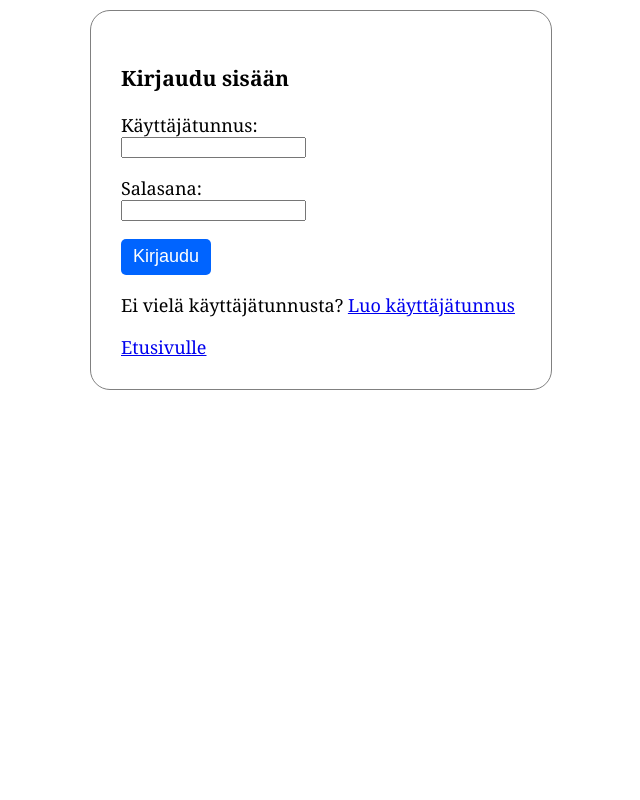
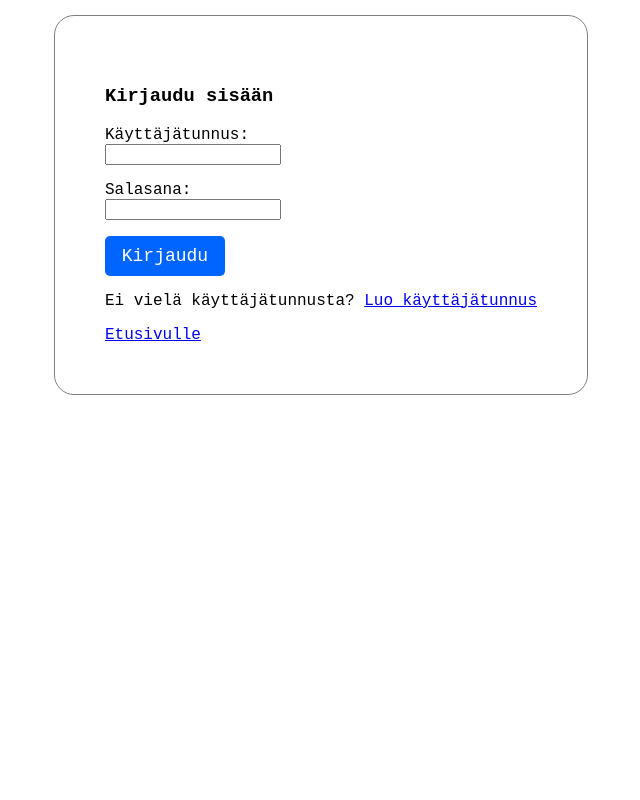
Before and after one commit to yuzamonkey/TSOHA, a Flask app: page /log_in in a window 1280 px wide. Shown: the whole page, without its empty margins (319-959 px from the left). Run offline with Flask 2, Linux system fonts and the light colour scheme.

Commit message:
sligth modification on css file

```diff
--- a/static/css/style.css
+++ b/static/css/style.css
@@ -1,28 +1,28 @@
+* {
+    font-family:'Courier New', Courier, monospace;
+}
+
 body {
     margin: auto;
     display: flex;
     justify-content: center;
     align-items: center;
-    width: 60vw;
-    height: 50vh;
-
+    width: 600px;
+    height: 350px;
+    padding: 30px;
 }
 .content {
-    border-style: solid;
-    border-color: grey;
+    border: 1px solid grey;
     border-radius: 20px;
     border-width: 1px;
-    padding: 30px;
-    width: 400px;
-    font-family: 'Georgia', serif;
-    font-size: large;
+    padding: 50px;
+    width: auto;
 }
-
 form #submit-button {
     border: none;
     text-align: center;
-    width: 5em;
-    height: 2em;
+    width: 120px;
+    height: 40px;
     background: rgb(0, 100, 255);
     color: white;
     border-radius: 5px;
```
